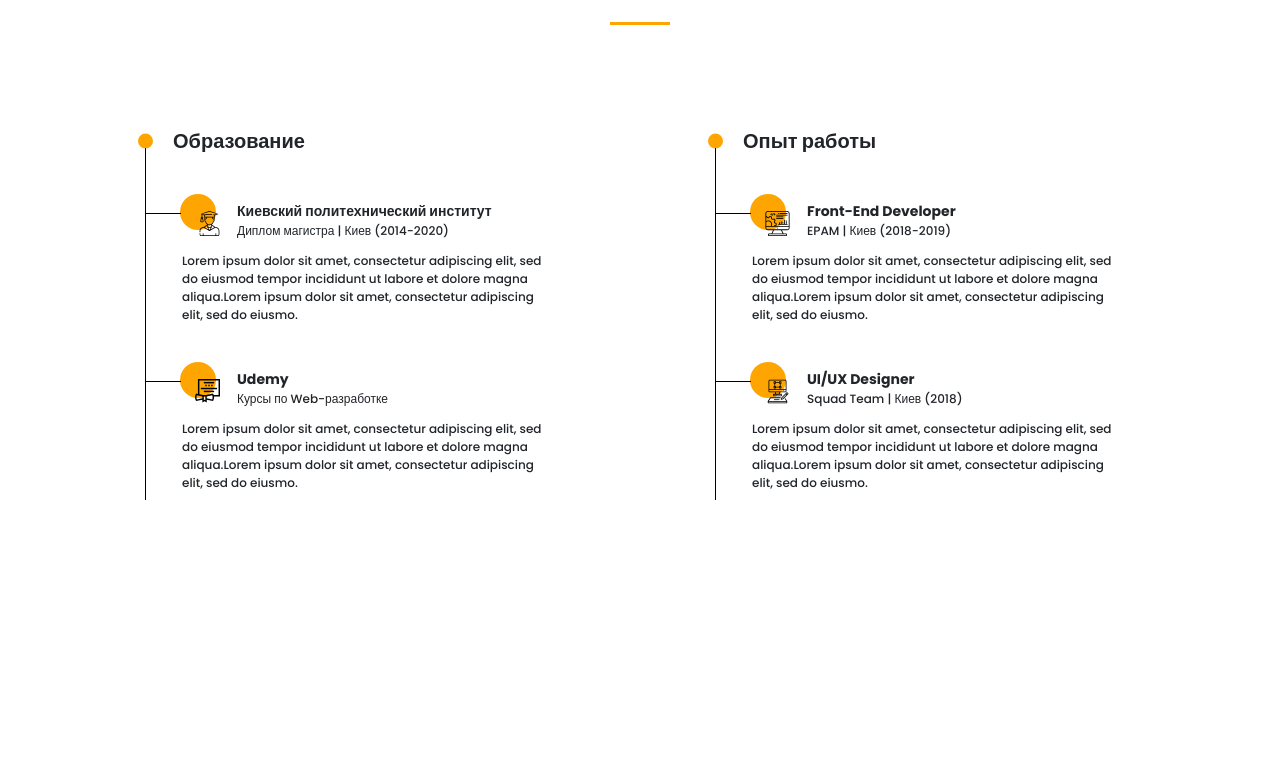
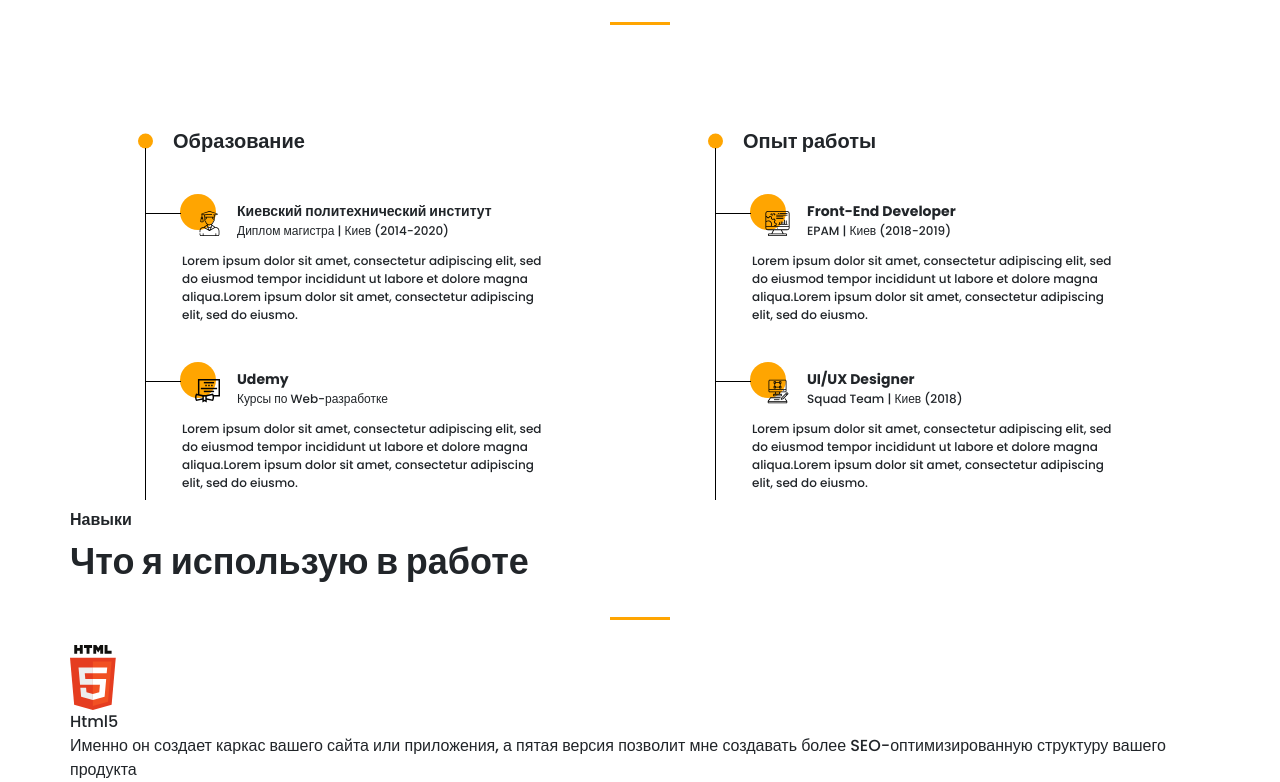
Before and after one commit to olehdev83/portfolio, a website: page src/index.html in a window 1280 px wide. Shown: the part 1727-2509 px from the top of the page. Before the commit the page ends 2235 px from the top, so only its background shows below. Drawn offline with nearby package versions, Linux system fonts and the light colour scheme; files that its build step writes are made by us from their sources; files whose address does not match are found by name.

Commit message:
Сверстали section skills, первою карточку

```diff
--- a/src/index.html
+++ b/src/index.html
@@ -109,11 +109,13 @@
     </div>
 
     <section class="promo">
+
         <div class="hamburger">
             <span></span>
             <span class="big"></span>
             <span></span>
         </div>
+
         <div class="container">
             <div class="title title_fz16 promo__subtitle">Меня зовут Александра Смит</div>
             <h1 class="title title_fz48 promo__title">Я web-разработчик из города Киева</h1>
@@ -122,10 +124,12 @@
                 <a href="#" class="promo__link">Про меня</a>
             </div>
         </div>
+
     </section>
 
     <section class="about">
         <div class="container">
+
             <div class="about__wrapper">
                 <img src="img/main_photo.jpg" alt="photo" class="about__img">
                 <div class="about__desc">
@@ -175,11 +179,13 @@
                     </div>
                 </div>
             </div>
+
         </div>
     </section>
 
     <section class="experience">
         <div class="container">
+
             <h2 class="title title_fz16 experience__title">Опыт</h2>
             <div class="title title_fz36 experience__subtitle">Чем я буду полезна</div>
             <div class="line"></div>
@@ -264,6 +270,25 @@
         </div>
     </section>
 
+    <section class="skills">
+        <div class="container">
+            <h2 class="title title_fz16 skills__title">Навыки</h2>
+            <div class="title title_fz36 skills__subtitle">Что я использую в работе</div>
+            <div class="line"></div>
+            <div class="skills__wrapper">
+                <div class="skills__cart">
+                    <div class="skills__cart-icon">
+                        <img src="icons/skills/html5.svg" alt="html5">
+                    </div>
+                    <div class="skills__cart-title">Html5</div>
+                    <div class="skills__cart-desc">
+                        Именно он создает каркас вашего сайта или приложения, а пятая версия позволит мне создавать более SEO-оптимизированную структуру вашего продукта
+                    </div>
+                </div>
+            </div>
+        </div>
+    </section>
+
     <script src="js/script.js"></script>
 </body>
 </html>
```
Also changed, not shown: dist/index.html.
